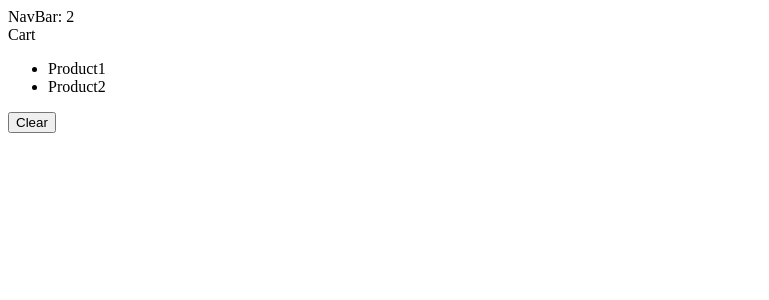
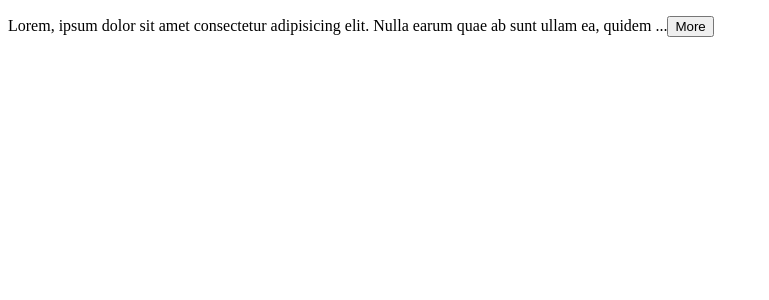
Before and after one commit to NavaneethaKrishnan-S/mastering-react, a React app in the folder react-app/: page / in a window 1280 px wide. Shown: the top 300 px of the page, without its empty margins (0-769 px from the left). Built offline with nearby package versions, Linux system fonts and the light colour scheme; the HTML template or start-up script is replaced by a standard one.

Commit message:
Managing Component State: Exercise - Building Expandable Text

```diff
--- a/react-app/src/App.tsx
+++ b/react-app/src/App.tsx
@@ -1,15 +1,22 @@
-import { useState } from "react";
-import produce from "immer";
 import "./App.css";
-import NavBar from "./components/NavBar";
-import Cart from "./components/Cart";
+import ExapandableText from "./components/ExapandableText";
 
 function App() {
-  const [cartItems, setCartItems] = useState(["Product1", "Product2"]);
   return (
     <div>
-      <NavBar cartItemsCount={cartItems.length} />
-      <Cart cartItems={cartItems} onClear={() => setCartItems([])} />
+      <ExapandableText>
+        Lorem, ipsum dolor sit amet consectetur adipisicing elit. Nulla earum
+        quae ab sunt ullam ea, quidem dolore tempora dolores mollitia modi
+        voluptatum voluptatibus magnam repellendus animi quaerat odio vel
+        consectetur optio, corporis quam culpa explicabo commodi totam. Tempora
+        mollitia reiciendis facilis obcaecati fugit excepturi maiores, ab,
+        dignissimos accusantium, veniam nam! Consequuntur, dolore voluptas optio
+        dolorem nam nobis sapiente quo quasi minima molestias in eius! Quas
+        deserunt accusantium, ipsam qui ab quis distinctio! Iusto atque rem
+        aspernatur ratione totam, cupiditate unde tempora rerum reprehenderit
+        quia aliquam earum facilis perferendis dicta, blanditiis magnam? Numquam
+        nisi eaque fugiat dolorem quaerat dolores vitae deleniti.
+      </ExapandableText>
     </div>
   );
 }
--- /dev/null
+++ b/react-app/src/components/ExapandableText.tsx
@@ -0,0 +1,24 @@
+import { useState } from "react";
+
+interface Props {
+  children: string;
+  maxChars?: number;
+}
+
+const ExapandableText = ({ children, maxChars = 100 }: Props) => {
+  const [isExpanded, setExpanded] = useState(false);
+
+  if (children.length <= maxChars) return <p>{children}</p>;
+
+  const text = isExpanded ? children : children.substring(0, maxChars);
+  return (
+    <p>
+      {text}...
+      <button onClick={() => setExpanded(!isExpanded)}>
+        {isExpanded ? "Less" : "More"}
+      </button>
+    </p>
+  );
+};
+
+export default ExapandableText;
```
